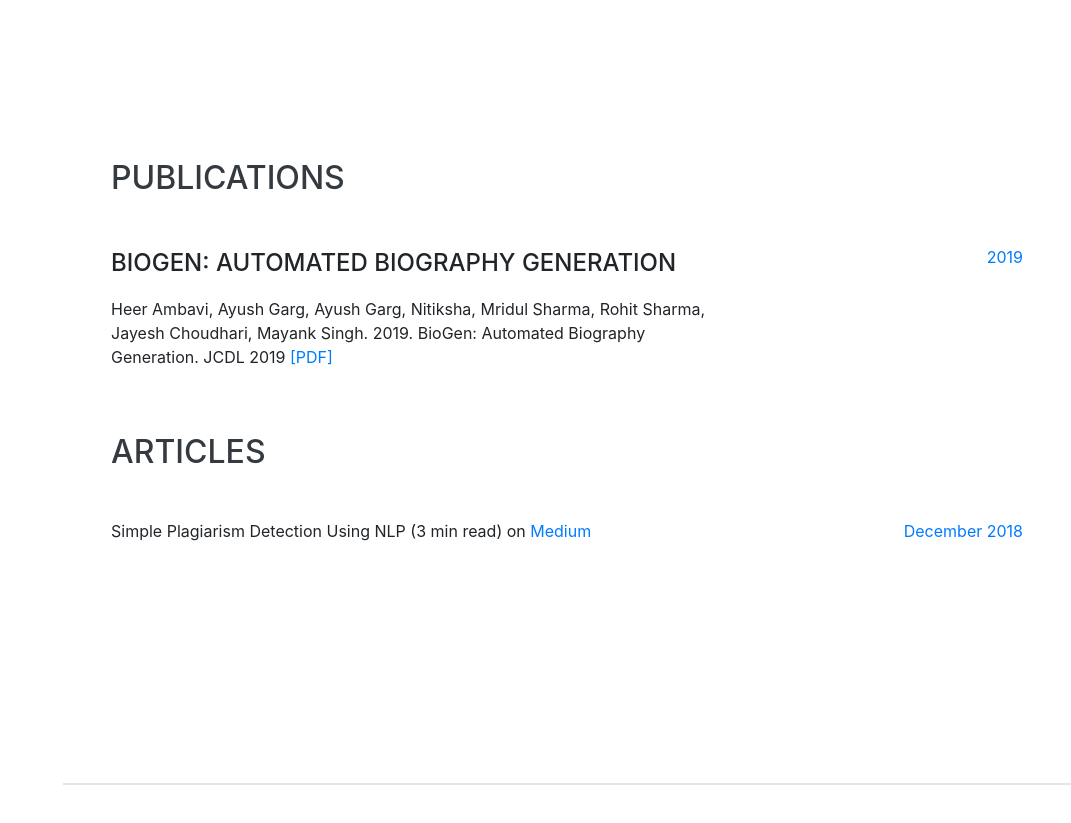
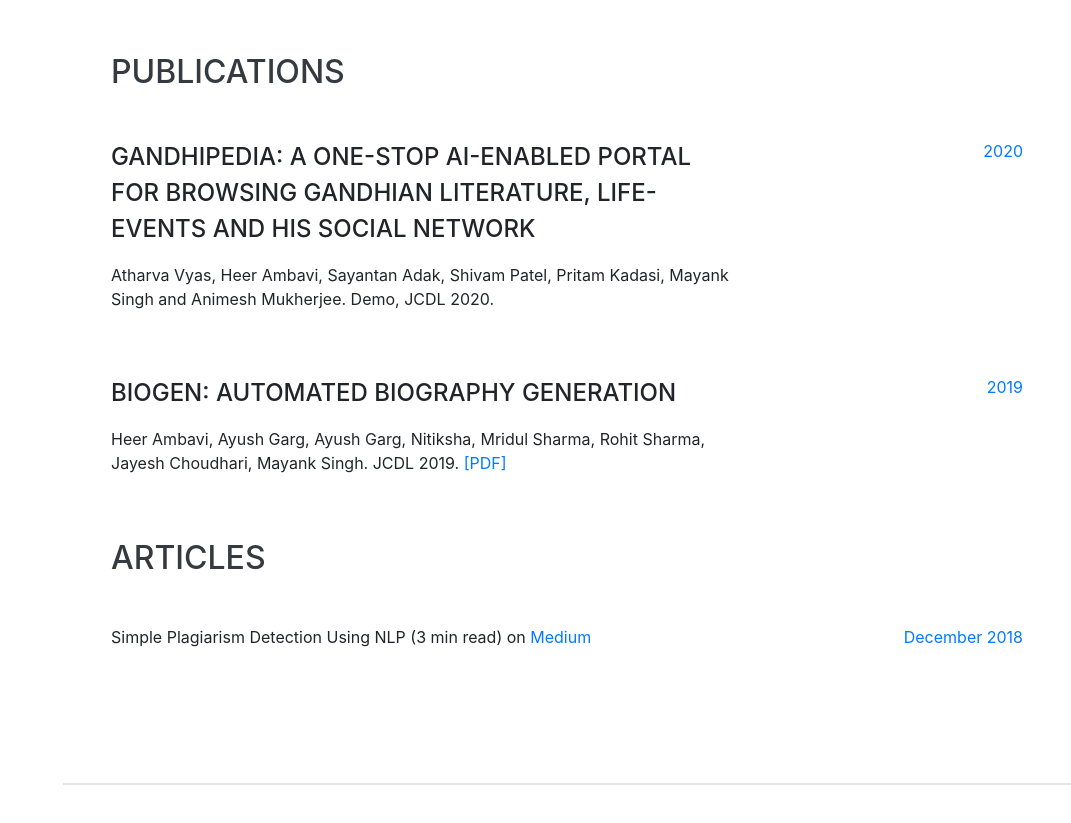
Before and after one commit to HeerAmbavi/HeerAmbavi.github.io, a website with bundled scripts: page index.html in a window 1280 px wide. Shown: the part 2420-3243 px from the top of the page, without its empty margins (209-1280 px from the left). Built offline with nearby package versions, Linux system fonts and the light colour scheme; a web font is replaced by a local one.

Commit message:
adding pub

```diff
--- a/index.html
+++ b/index.html
@@ -156,13 +156,27 @@
     <section class="resume-section p-3 p-lg-5 d-flex align-items-center" id="publications">
       <div class="w-100">
         <h2 class="mb-5">Publications</h2>
+          <div class="resume-item d-flex flex-column flex-md-row justify-content-between mb-5">
+            <div class="resume-content">
+              <!--<h3 class="mb-0">Indian Institute of Technology, Gandhinagar</h3>-->
+              <div class="subheading mb-3">Gandhipedia: A one-stop AI-enabled portal for browsing Gandhian literature, life-events and his social network</div>
+              <p>
+                Atharva Vyas, Heer Ambavi, Sayantan Adak, Shivam Patel, Pritam Kadasi, Mayank Singh and Animesh Mukherjee. Demo, JCDL 2020.
+                <!--a href="https://arxiv.org/pdf/1906.11405.pdf">[PDF]a>-->
+              </p>
+
+            </div>
+            <div class="resume-date text-md-right">
+              <span class="text-primary">2020</span>
+            </div>
+          </div>
 
           <div class="resume-item d-flex flex-column flex-md-row justify-content-between mb-5">
             <div class="resume-content">
               <!--<h3 class="mb-0">Indian Institute of Technology, Gandhinagar</h3>-->
               <div class="subheading mb-3">BioGen: Automated Biography Generation</div>
               <p>
-              Heer Ambavi, Ayush Garg, Ayush Garg, Nitiksha, Mridul Sharma, Rohit Sharma, Jayesh Choudhari, Mayank Singh. 2019. BioGen: Automated Biography Generation. JCDL 2019
+                Heer Ambavi, Ayush Garg, Ayush Garg, Nitiksha, Mridul Sharma, Rohit Sharma, Jayesh Choudhari, Mayank Singh. JCDL 2019.
                 <a href="https://arxiv.org/pdf/1906.11405.pdf">[PDF]</a>
               </p>
 
```
Lines whose indentation alone changed are shown as unchanged.
